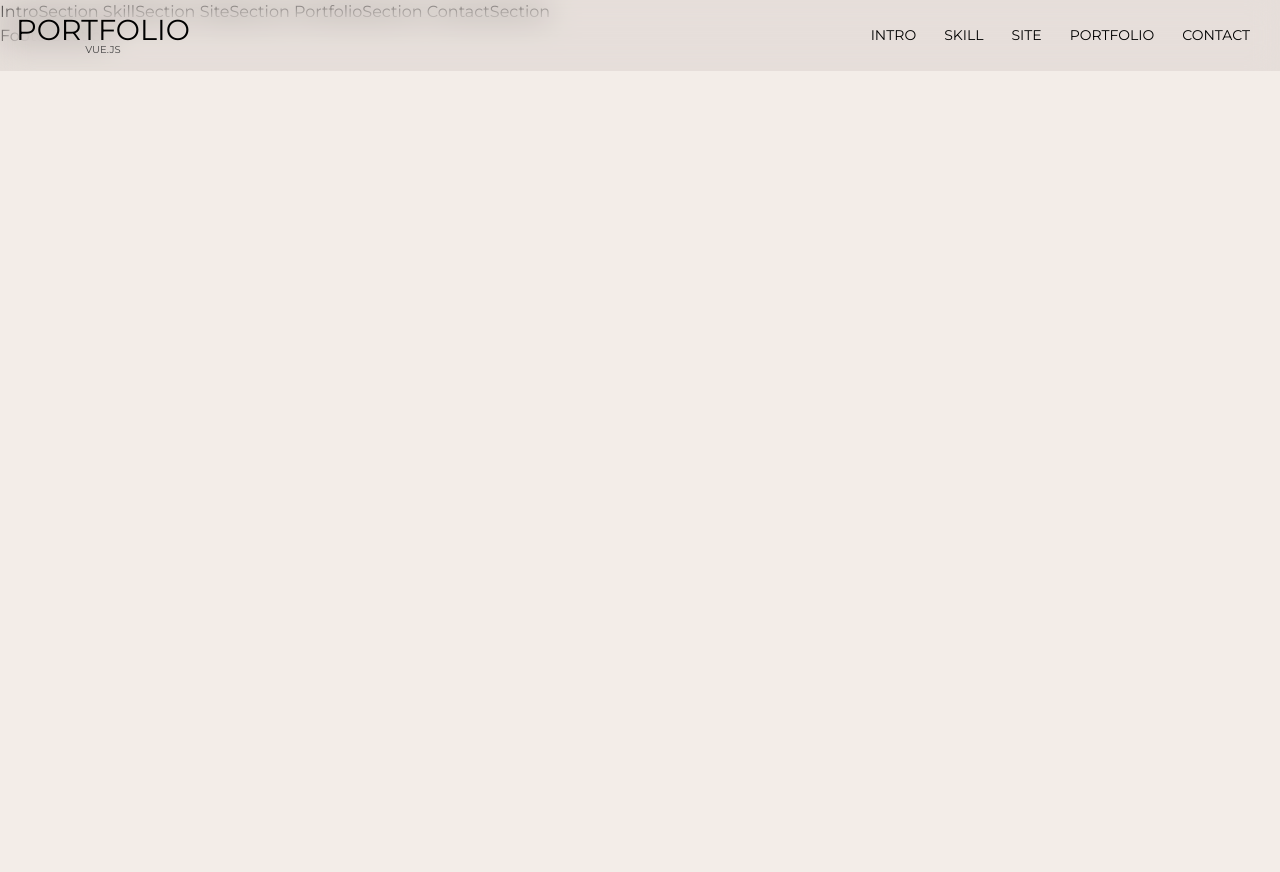
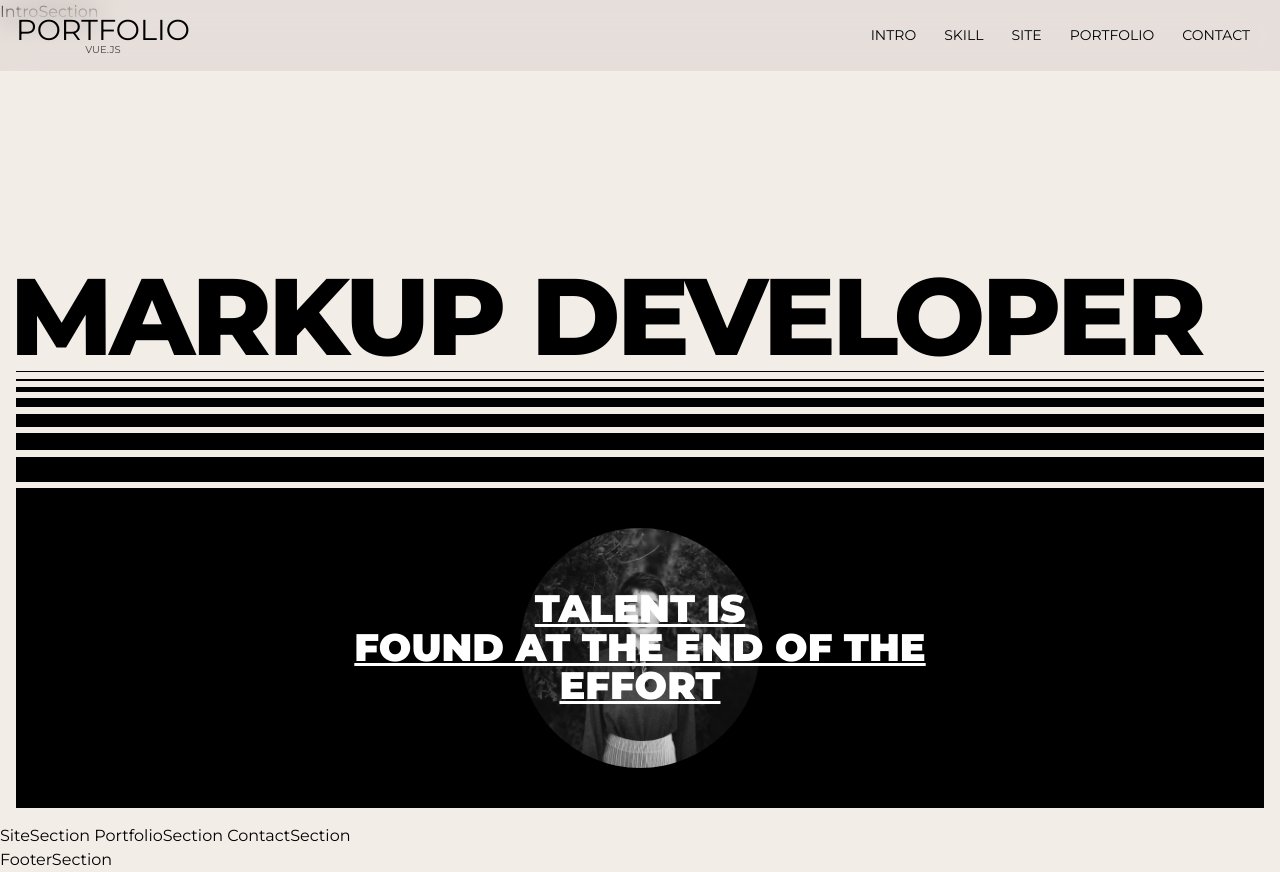
Before and after one commit to chloe-20/portfolio2023-vue, a Vue app: page / in a window 1280 px wide. Before the commit the page ends 800 px from the top, so only its background shows below. Built offline with nearby package versions, Linux system fonts and the light colour scheme; a small style sheet from the web is missing; a web font is replaced by a local one.

Commit message:
인트로완료

```diff
--- a/src/components/SkillSection.vue
+++ b/src/components/SkillSection.vue
@@ -1,3 +1,204 @@
+<script setup>
+import { introText } from "@/constants/index";
+</script>
+
 <template>
-  SkillSection
+  <section id="intro">
+    <div class="intro__inner">
+      <h2 class="intro__title">{{ introText.title }}</h2>
+      <div class="intro__lines" aria-hidden="true">
+        <span class="line"></span>
+        <span class="line"></span>
+        <span class="line"></span>
+        <span class="line"></span>
+        <span class="line"></span>
+        <span class="line"></span>
+        <span class="line"></span>
+      </div>
+      <div class="intro__text">
+        <div class="text">
+          <div>{{ introText.desc[0] }}</div>
+          <div>{{ introText.desc[1] }}</div>
+          <div>{{ introText.desc[2] }}</div>
+        </div>
+        <div class="img">
+          <img src="@/assets/img/about.jpg" alt="어바웃" />
+        </div>
+      </div>
+      <div class="intro__lines bottom" aria-hidden="true">
+        <span class="line"></span>
+        <span class="line"></span>
+        <span class="line"></span>
+        <span class="line"></span>
+        <span class="line"></span>
+        <span class="line"></span>
+        <span class="line"></span>
+      </div>
+    </div>
+  </section>
 </template>
+
+<style lang="scss" scoped>
+#intro {
+  height: 100vh;
+}
+.intro__inner {
+  width: 100%;
+  height: 100%;
+  display: flex;
+  align-items: flex-start;
+  justify-content: flex-end;
+  flex-direction: column;
+  padding: 16px;
+
+  @media (max-width: 768px){
+    justify-content: center;
+  }
+
+  .intro__title {
+    font-size: 8.5vw;
+    line-height: 1;
+    font-weight: 800;
+    white-space: nowrap;
+    text-indent: -0.5vw;
+    letter-spacing: -0.3vw;
+
+    @media (max-width: 320px){
+      display: none;
+    }
+  }
+
+  .intro__text {
+    width: 100%;
+    height: 40vh;
+    background-color: var(--black);
+    color: var(--white);
+    display: flex;
+    align-items: center;
+    justify-content: center;
+    flex-direction: column;
+    position: relative;
+
+    .text {
+      font-size: 3vw;
+      line-height: 1;
+      font-weight: 900;
+      text-decoration: underline;
+      text-align: center;
+      position: relative;
+      z-index: 100;
+      transition: all 0.3s;
+      cursor: all-scroll;
+
+      @media (max-width: 768px){
+        font-size: 24px;
+      }
+    }
+
+    .img {
+      position: absolute;
+      left: 50%;
+      top: 50%;
+      transform: translate(-50%, -50%);
+      width: 30vh;
+      height: 30vh;
+      border-radius: 50%;
+      overflow: hidden;
+      filter: grayscale(100%);
+      transition: all 0.3s;
+
+      @media (max-width: 320px){
+        width: 20vh;
+        height: 20vh;
+      }
+    }
+
+    &:hover .text {
+      opacity: 0;
+    }
+
+    &:hover .img {
+      filter: grayscale(0);
+    }
+  }
+
+  .intro__lines {
+    width: 100%;
+
+    .line {
+      display: block;
+      width: 100%;
+      height: 1px;
+      background-color: var(--black);
+      margin-bottom: 0.5vw;
+
+      &:nth-child(1){
+        height: 1px;
+      }
+
+      &:nth-child(2){
+        height: 2px;
+      }
+
+      &:nth-child(3){
+        height: 5px;
+      }
+
+      &:nth-child(4){
+        height: 9px;
+      }
+
+      &:nth-child(5){
+        height: 13px;
+      }
+
+      &:nth-child(6){
+        height: 17px;
+      }
+      &:nth-child(7){
+          height: 25px;
+      }
+    }
+
+    &.bottom {
+      .line {
+        margin-top: 0.5vw;
+        margin-bottom: 0;
+        display: none;
+
+        @media (max-width: 768px){
+          display: block;
+        }
+
+        &:nth-child(1){
+          height: 25px;
+        }
+
+        &:nth-child(2){
+          height: 17px;
+        }
+
+        &:nth-child(3){
+          height: 13px;
+        }
+
+        &:nth-child(4){
+          height: 9px;
+        }
+
+        &:nth-child(5){
+          height: 5px;
+        }
+
+        &:nth-child(6){
+          height: 2px;
+        }
+
+        &:nth-child(7){
+          height: 1px;
+        }
+      }
+    }
+  }
+}
+</style>
```
